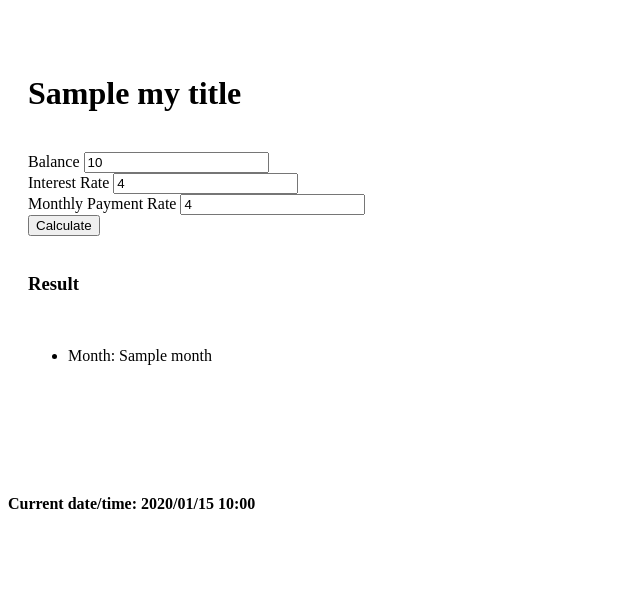
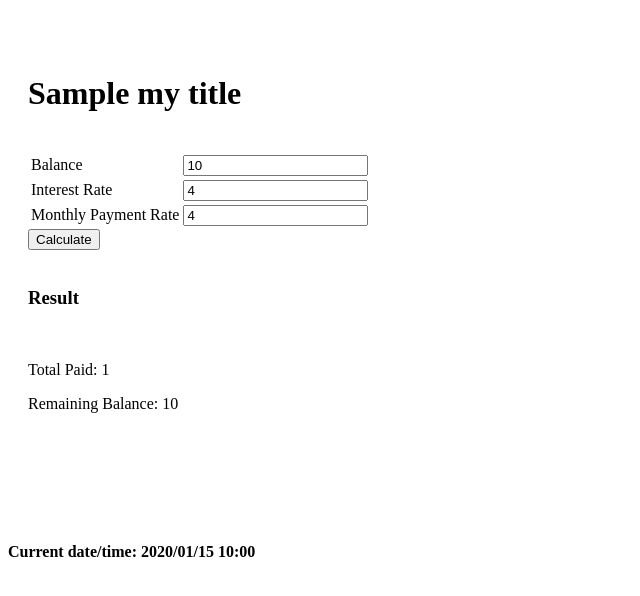
Before and after one commit to jlybianto/quantus, a Flask app: template templates/pay_minimum.html in a window 1280 px wide. Shown: the part 60-656 px from the top of the page, without its empty margins (0-640 px from the left). Run offline with Flask 2, Linux system fonts and the light colour scheme; the template is opened without the code that fills it: most values are stand-ins (such as "Sample title", 1, 10 or a date in 2020).

Commit message:
Changed format from 'div' to 'table'

```diff
--- a/templates/pay_minimum.html
+++ b/templates/pay_minimum.html
@@ -4,18 +4,19 @@
 <h1>{{my_title}}</h1>
 <br>
 <form role="form" method="POST">
-  <div class="form-group">
-    <label for="balance">Balance</label>
-    <input type="text" class="form-control" id="balance" name="balance" value="{{balance}}">
-  </div>
-  <div class="form-group">
-    <label for="annualInterestRate">Interest Rate</label>
-    <input type="text" class="form-control" id="annualInterestRate" name="annualInterestRate" value="{{annualInterestRate}}">
-  </div>
-  <div class="form-group">
-    <label for="monthlyPaymentRate">Monthly Payment Rate</label>
-    <input type="text" class="form-control" id="monthlyPaymentRate" name="monthlyPaymentRate" value="{{monthlyPaymentRate}}">
-  </div>
+  <table>
+    <tr>
+      <td>Balance</td>
+      <td><input type="text" class="form-control" id="balance" name="balance" value="{{balance}}"></td>
+    </tr>
+    <tr>
+      <td>Interest Rate</td>
+      <td><input type="text" class="form-control" id="annualInterestRate" name="annualInterestRate" value="{{annualInterestRate}}"></td>
+    </tr>
+    <tr>
+      <td>Monthly Payment Rate</td><td><input type="text" class="form-control" id="monthlyPaymentRate" name="monthlyPaymentRate" value="{{monthlyPaymentRate}}"></td>
+    </tr>
+  </table>
   <button type="submit" class="btn btn-default">Calculate</button>
 </form>
 {% endblock %}
@@ -23,12 +24,9 @@
 {% block result %}
 <h3>Result</h3>
 <br>
-<ul>
-  {% for month in monthsInYear %}
-  <li>Month: {{month}}</li>
-  {% endfor %}
-</ul>
-</br>
+<p>Total Paid: {{totalPaid}}</p>
+<p>Remaining Balance: {{remainingBalance}}</p>
+<br>
 {% endblock %}
 
 {% block footer %}
```
Also changed, not shown: templates/compound_interest.html (+18 -16 lines).
